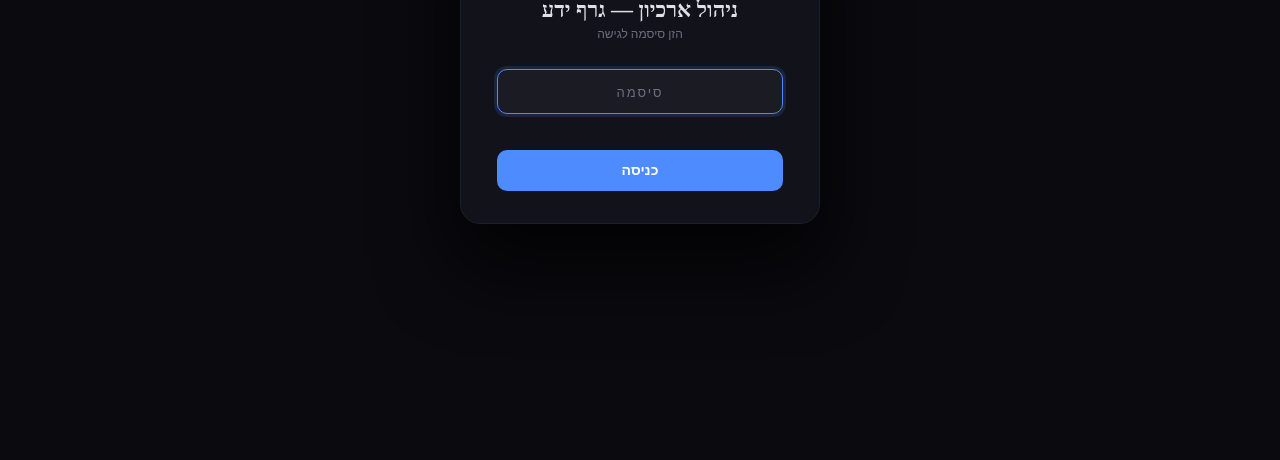
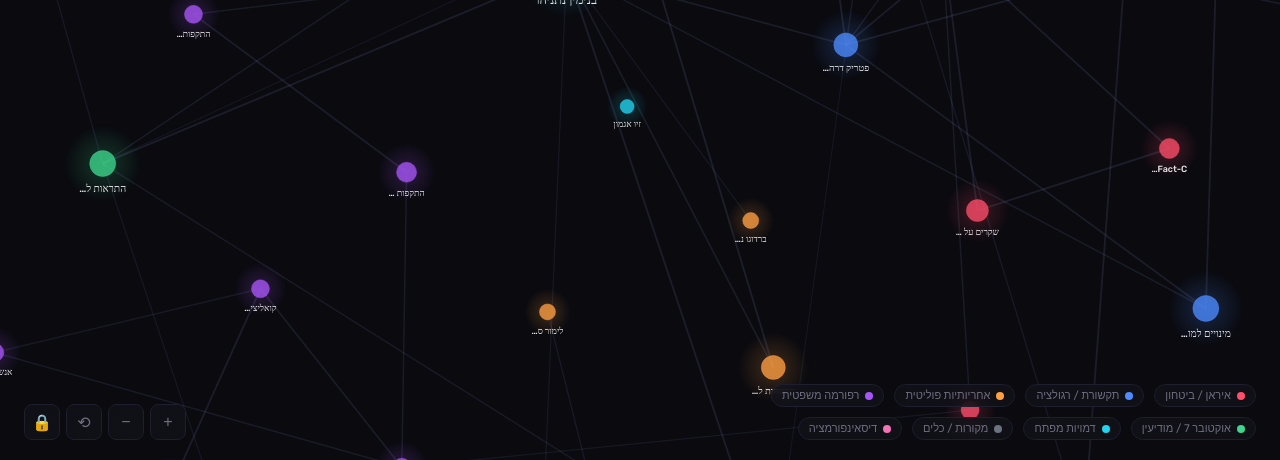
Before and after one commit to GilBar2/know-graph, a plain HTML site: page index.html in a window 1280 px wide. Shown: the part 340-800 px from the top of the page. Drawn offline with Linux system fonts and the light colour scheme; animation ran at ten frames a second; a web font is replaced by a local one.

Commit message:
v2.4: remove site gate, open access
No more site-level password — graph loads directly.
Admin panel password (itonut26) remains unchanged.

Co-Authored-By: Claude Sonnet 4.6 <noreply@anthropic.com>

```diff
--- a/index.html
+++ b/index.html
@@ -735,94 +735,6 @@
   }
 
   .admin-logout-btn:hover { background: rgba(255, 77, 106, 0.15); }
-
-  /* ══════════════════════════════════════
-     SITE GATE
-  ══════════════════════════════════════ */
-  .site-gate {
-    position: fixed;
-    inset: 0;
-    background: var(--bg);
-    z-index: 3000;
-    display: flex;
-    align-items: center;
-    justify-content: center;
-  }
-
-  .site-gate.hidden { display: none; }
-
-  .site-gate-box {
-    background: var(--surface);
-    border: 1px solid var(--border);
-    border-radius: 20px;
-    padding: 44px 36px 32px;
-    width: 360px;
-    text-align: center;
-    box-shadow: 0 40px 80px rgba(0,0,0,0.8);
-  }
-
-  .site-gate-logo { font-size: 40px; margin-bottom: 16px; line-height: 1; }
-
-  .site-gate-title {
-    font-family: 'Frank Ruhl Libre', serif;
-    font-size: 22px;
-    font-weight: 700;
-    margin-bottom: 4px;
-  }
-
-  .site-gate-sub { font-size: 12px; color: var(--text-dim); margin-bottom: 28px; }
-
-  .site-gate input[type="password"] {
-    width: 100%;
-    background: rgba(255,255,255,0.04);
-    border: 1px solid var(--border);
-    color: var(--text);
-    font-family: 'Rubik', sans-serif;
-    font-size: 16px;
-    padding: 12px 14px;
-    border-radius: 10px;
-    outline: none;
-    margin-bottom: 10px;
-    text-align: center;
-    letter-spacing: 5px;
-    direction: ltr;
-    transition: border-color 0.2s;
-  }
-
-  .site-gate input[type="password"]:focus {
-    border-color: var(--accent-blue);
-    box-shadow: 0 0 0 3px var(--glow);
-  }
-
-  .site-gate input[type="password"]::placeholder {
-    letter-spacing: 2px;
-    font-size: 13px;
-    color: var(--text-dim);
-  }
-
-  .site-gate-error {
-    font-size: 12px;
-    color: var(--accent-red);
-    margin-bottom: 10px;
-    min-height: 16px;
-  }
-
-  .site-gate-btn {
-    width: 100%;
-    background: var(--accent-blue);
-    border: none;
-    color: #fff;
-    font-family: 'Rubik', sans-serif;
-    font-size: 14px;
-    font-weight: 600;
-    padding: 12px;
-    border-radius: 10px;
-    cursor: pointer;
-    transition: opacity 0.2s, transform 0.1s;
-  }
-
-  .site-gate-btn:hover  { opacity: 0.88; }
-  .site-gate-btn:active { transform: scale(0.98); }
 
   /* ══════════════════════════════════════
      LOGO VERSION + SUB
@@ -1030,18 +942,6 @@
 
 <div class="search-box">
   <input type="text" id="search" placeholder="חיפוש בגרף..." />
-</div>
-
-<!-- ── Site Gate ── -->
-<div class="site-gate" id="siteGate">
-  <div class="site-gate-box">
-    <div class="site-gate-logo">🔒</div>
-    <div class="site-gate-title">ניהול ארכיון — גרף ידע</div>
-    <div class="site-gate-sub">הזן סיסמה לגישה</div>
-    <input type="password" id="siteGateInput" placeholder="סיסמה" autocomplete="off" />
-    <div class="site-gate-error" id="siteGateError"></div>
-    <button class="site-gate-btn" id="siteGateBtn">כניסה</button>
-  </div>
 </div>
 
 <canvas id="canvas"></canvas>
@@ -1672,7 +1572,6 @@ document.getElementById('edgeCount').textContent = edges.length;
 // ADMIN SYSTEM
 // ══════════════════════════════════════════════════════
 const ADMIN_PASSWORD = 'itonut26';
-const SITE_PASSWORD  = 'itonut';
 const DRIVE_API_KEY  = ''; // Set your Google Drive API key here
 const LS_KEY = 'kgraph_v22';
 let isAdmin    = false;
@@ -1734,7 +1633,7 @@ const siteText = {
   labelNodes:        'צמתים',
   labelEdges:        'קשרים',
   searchPlaceholder: 'חיפוש בגרף...',
-  logoVersion:       'v2.3',
+  logoVersion:       'v2.4',
   logoSub:           'work in progress',
 };
 
@@ -2000,38 +1899,6 @@ function escHtml(str) {
 }
 
 // ══════════════════════════════════════════════════════
-// SITE GATE
-// ══════════════════════════════════════════════════════
-function checkSiteGate() {
-  let unlocked = false;
-  try { unlocked = sessionStorage.getItem('sg_unlocked') === '1'; } catch(e) {}
-  if (unlocked) {
-    document.getElementById('siteGate').classList.add('hidden');
-  } else {
-    setTimeout(() => document.getElementById('siteGateInput').focus(), 200);
-  }
-}
-
-function unlockSite() {
-  const val = document.getElementById('siteGateInput').value;
-  if (val === SITE_PASSWORD) {
-    try { sessionStorage.setItem('sg_unlocked', '1'); } catch(e) {}
-    document.getElementById('siteGate').classList.add('hidden');
-  } else {
-    const err = document.getElementById('siteGateError');
-    err.textContent = 'סיסמה שגויה';
-    document.getElementById('siteGateInput').value = '';
-    document.getElementById('siteGateInput').focus();
-    setTimeout(() => { err.textContent = ''; }, 2500);
-  }
-}
-
-document.getElementById('siteGateBtn').addEventListener('click', unlockSite);
-document.getElementById('siteGateInput').addEventListener('keydown', e => {
-  if (e.key === 'Enter') unlockSite();
-});
-
-// ══════════════════════════════════════════════════════
 // DRIVE CAROUSEL
 // ══════════════════════════════════════════════════════
 function extractDriveFolderId(url) {
@@ -2128,7 +1995,6 @@ function carouselMove(btn, dir) {
 // ── BOOT ──
 for (let i = 0; i < 200; i++) simulate();
 draw();
-checkSiteGate();
 </script>
 </body>
 </html>
```
